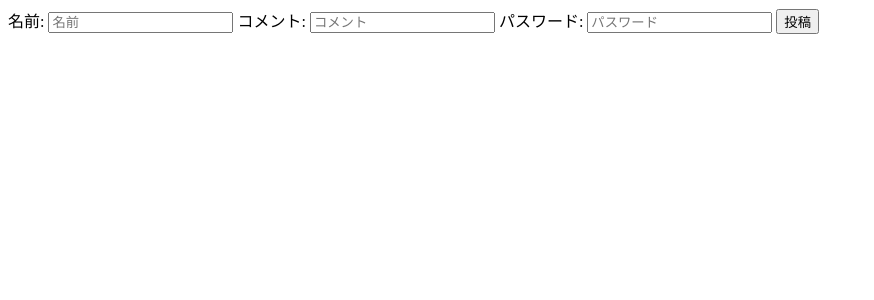
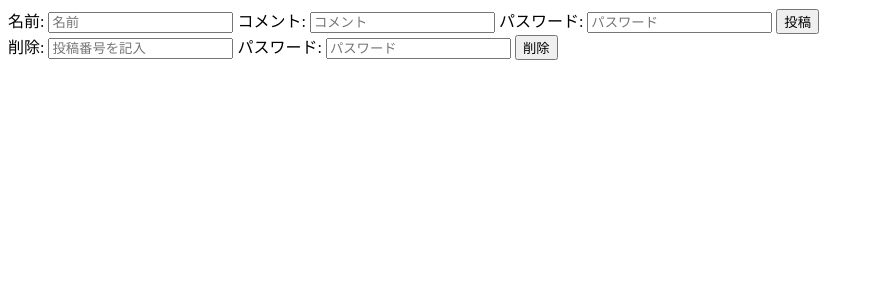
Before and after one commit to Atsu77/TECH-BASE_BulletinBoard, a PHP site: page / in a window 1280 px wide. Shown: the top 300 px of the page, without its empty margins (0-874 px from the left). Run offline with PHP 8.4, Linux system fonts and the light colour scheme.

Commit message:
投稿削除機能を追加

```diff
--- a/php/app/public/index.php
+++ b/php/app/public/index.php
@@ -45,24 +45,31 @@
       }
     }
 
-    //# 投稿を削除する場合
-    //if (isset($_POST['delete_post_num'], $_POST['password'])) {
-    //  $delete_post_num = $_POST['delete_post_num'];
-    //  $confirm_password = $_POST['password'];
-    //  $matched_post_num = false;
-    //  foreach ($lines as $line) {
-    //    $post_elements = explode("<>", $line);
-    //    if ($delete_post_num == $post_elements[0]) {
-    //      $matched_post_num = true;
-    //      if ($confirm_password == end($post_elements)) {
-    //        delete_post($lines, $delete_post_num);
-    //        $lines = get_file_lines($filename);
-    //      } else {
-    //        echo_alert('パスワードが間違っています');
-    //      }
-    //    }
-    //  }
-    //  if (!$matched_post_num) echo_alert('投稿番号' . $delete_post_num . 'は存在しません');
+    # 投稿を削除する場合
+    if (isset($_POST['delete_post_num'], $_POST['password'])) {
+      $delete_post_num = $_POST['delete_post_num'];
+      $password = $_POST['password'];
+      $stmt = $pdo->prepare('SELECT password FROM tbtest WHERE id = :delete_post_num');
+      $stmt->bindValue(':delete_post_num', $delete_post_num);
+      $stmt->execute();
+      $res = $stmt->fetch();
+      $confirm_password = $res['password'];
+      if(password_verify($password, $confirm_password)){
+        $stmt = $pdo->prepare('DELETE FROM tbtest WHERE id = :delete_post_num');
+        $stmt->bindValue(':delete_post_num', $delete_post_num);
+        $stmt->execute();
+      } else {
+        echo_alert('パスワードが間違っています');
+      }
+    }
+
+
+
+      //$matched_post_num = false;
+      //$stmt->bindValue(':name', $name);
+      //$stmt->bindValue(':comment', $comment);
+      //$stmt->bindValue(':password', $password);
+      //if (!$matched_post_num) echo_alert('投稿番号' . $delete_post_num . 'は存在しません');
     //}
 
     //# 編集する投稿番号を指定する場合
@@ -114,6 +121,12 @@
     <input type="submit" name="action" value="投稿">
   </form>
 
+  <form method="post">
+    <label>削除: <input type="number" name="delete_post_num" min="0" placeholder="投稿番号を記入" required></label>
+    <label>パスワード: <input type="password" name="password" placeholder="パスワード" required></label>
+    <input type="submit" name='action' value="削除">
+  </form>
+
 </body>
 
 </html>
```
